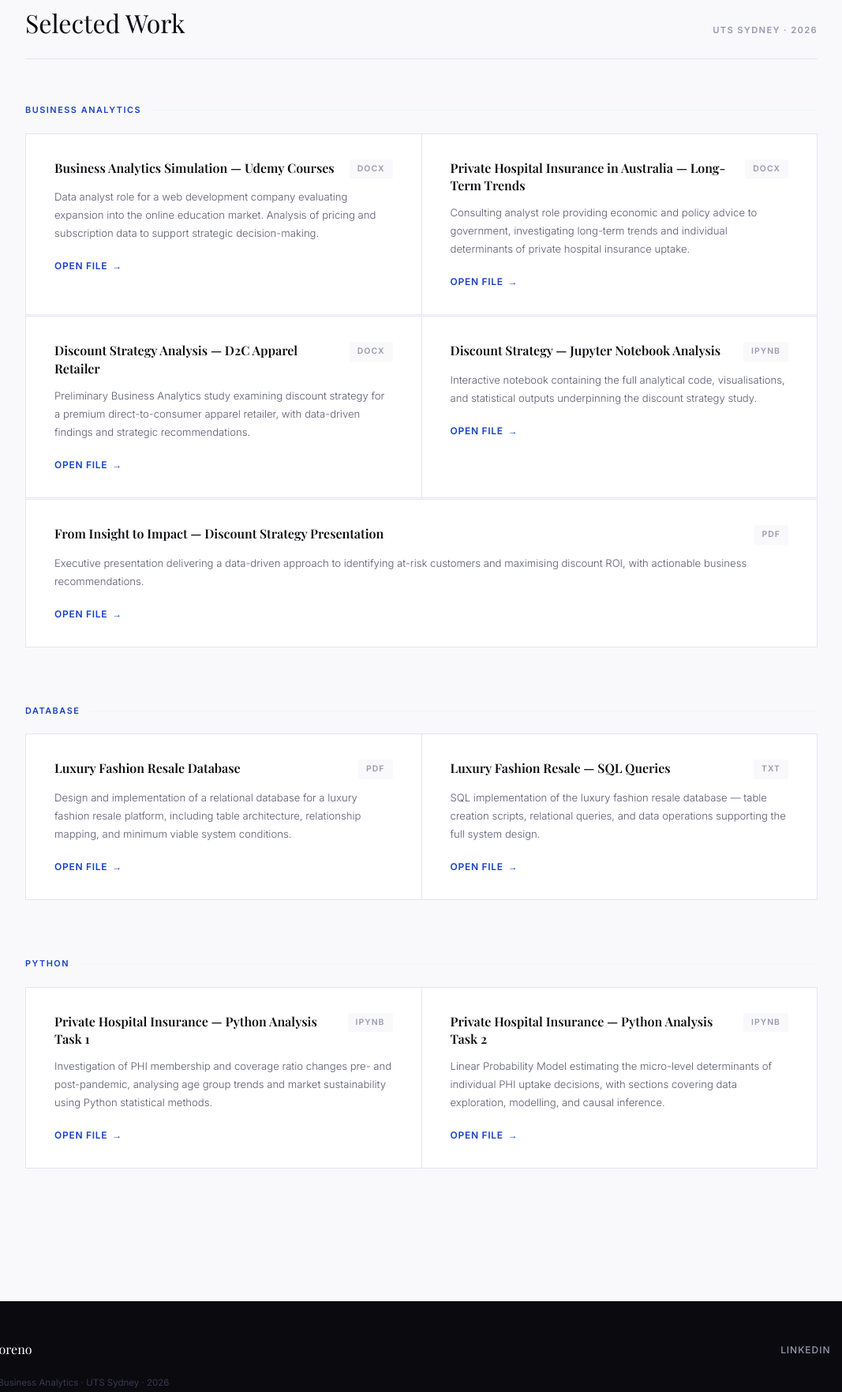
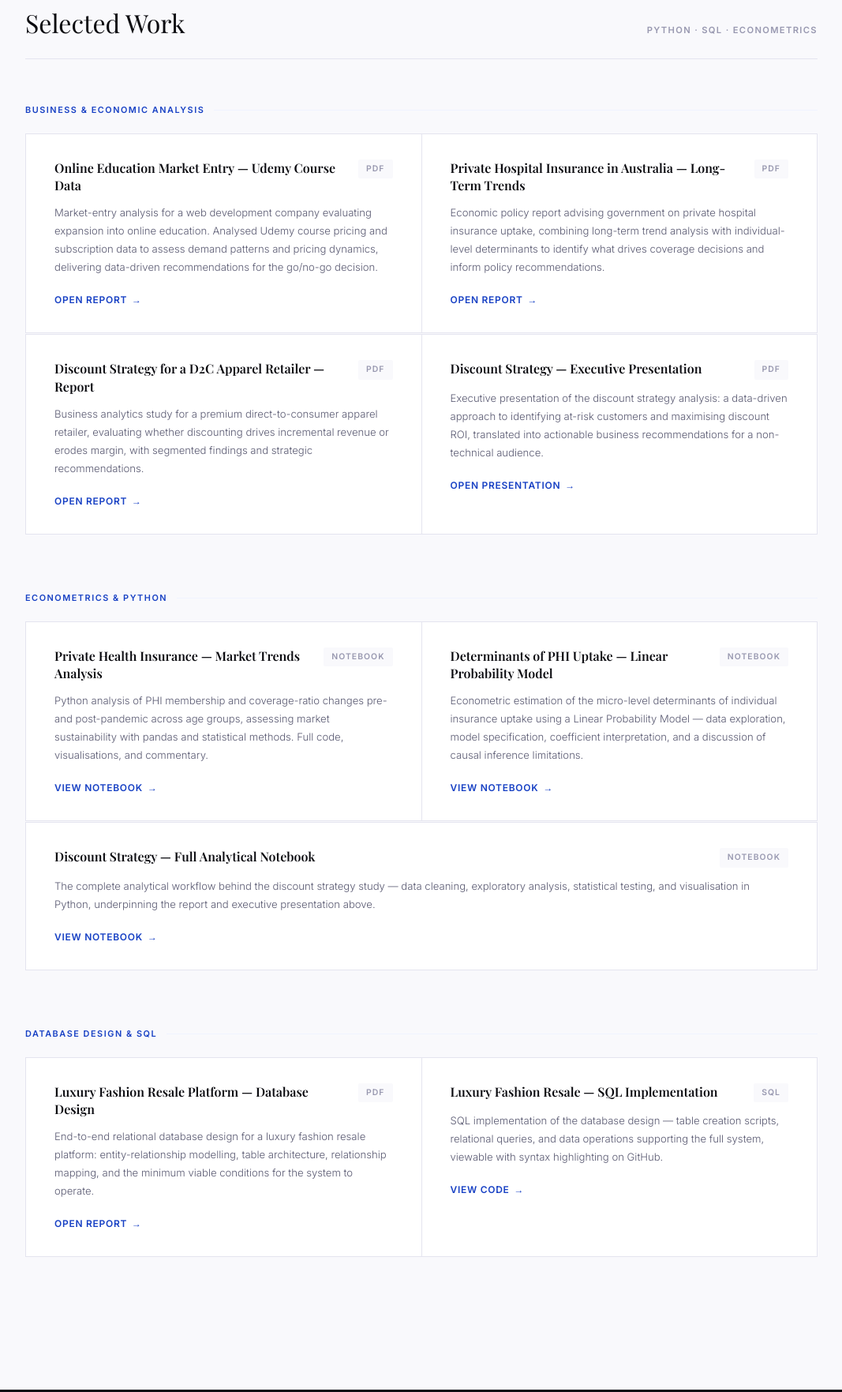
Before and after one commit to paulamorenomappe-26/paulamorenomappe-26.github.io, a plain HTML site: page index.html in a window 1280 px wide. Shown: the part 911-2674 px from the top of the page at 79% size, without its empty margins (106-1173 px from the left). Drawn offline with nearby package versions, Linux system fonts and the light colour scheme.

Commit message:
Update index.html

```diff
--- a/index.html
+++ b/index.html
@@ -4,10 +4,10 @@
 <meta charset="UTF-8" />
 <meta name="viewport" content="width=device-width, initial-scale=1.0"/>
 <title>Paula Moreno | Business Analytics</title>
+<meta name="description" content="Business analytics portfolio of Paula Moreno — Python, SQL, and econometric analysis applied to commercial and policy questions. Master of Business Analytics, UTS Sydney."/>
 <link href="https://fonts.googleapis.com/css2?family=Playfair+Display:wght@400;600&family=Inter:wght@300;400;500;600&display=swap" rel="stylesheet">
 <style>
 *, *::before, *::after { box-sizing: border-box; margin: 0; padding: 0; }
-
 :root {
   --black: #0a0a0f;
   --ink: #1c1c28;
@@ -19,9 +19,7 @@
   --blue: #1740c4;
   --blue-pale: #f0f3ff;
 }
-
 html { scroll-behavior: smooth; }
-
 body {
   font-family: 'Inter', sans-serif;
   background: var(--bg);
@@ -30,7 +28,6 @@
   line-height: 1.6;
   -webkit-font-smoothing: antialiased;
 }
-
 nav {
   position: fixed;
   top: 0; left: 0; right: 0;
@@ -44,7 +41,6 @@
   align-items: center;
   justify-content: space-between;
 }
-
 .nav-name {
   font-family: 'Playfair Display', serif;
   font-size: 1rem;
@@ -52,13 +48,11 @@
   color: var(--black);
   letter-spacing: 0.01em;
 }
-
 .nav-links {
   display: flex;
   gap: 32px;
   list-style: none;
 }
-
 .nav-links a {
   font-size: 0.78rem;
   font-weight: 500;
@@ -68,16 +62,13 @@
   text-decoration: none;
   transition: color 0.2s;
 }
-
 .nav-links a:hover { color: var(--blue); }
-
 .hero {
   min-height: 100vh;
   display: grid;
   grid-template-columns: 1fr 1fr;
   padding-top: 56px;
 }
-
 .hero-left {
   background: var(--black);
   padding: 80px 64px;
@@ -85,7 +76,6 @@
   flex-direction: column;
   justify-content: center;
 }
-
 .hero-label {
   font-size: 0.7rem;
   font-weight: 600;
@@ -97,7 +87,6 @@
   align-items: center;
   gap: 12px;
 }
-
 .hero-label::before {
   content: '';
   display: block;
@@ -105,7 +94,6 @@
   height: 1px;
   background: var(--blue);
 }
-
 .hero-name {
   font-family: 'Playfair Display', serif;
   font-size: clamp(2.8rem, 4.5vw, 4.2rem);
@@ -114,12 +102,10 @@
   color: var(--white);
   margin-bottom: 32px;
 }
-
 .hero-name em {
   font-style: italic;
   color: #a0a8ff;
 }
-
 .hero-bio {
   font-size: 0.92rem;
   line-height: 1.8;
@@ -128,13 +114,11 @@
   font-weight: 300;
   margin-bottom: 48px;
 }
-
 .hero-cta {
   display: flex;
   gap: 16px;
   flex-wrap: wrap;
 }
-
 .btn-primary {
   font-size: 0.78rem;
   font-weight: 600;
@@ -147,9 +131,7 @@
   border-radius: 2px;
   transition: opacity 0.2s;
 }
-
 .btn-primary:hover { opacity: 0.85; }
-
 .btn-ghost {
   font-size: 0.78rem;
   font-weight: 600;
@@ -162,9 +144,7 @@
   border-radius: 2px;
   transition: border-color 0.2s, color 0.2s;
 }
-
 .btn-ghost:hover { border-color: #9898b8; color: var(--white); }
-
 .hero-right {
   background: var(--white);
   padding: 80px 64px;
@@ -172,7 +152,6 @@
   flex-direction: column;
   justify-content: center;
 }
-
 .skills-label {
   font-size: 0.7rem;
   font-weight: 600;
@@ -181,7 +160,6 @@
   color: var(--muted);
   margin-bottom: 40px;
 }
-
 .skill-item {
   padding: 28px 0;
   border-bottom: 1px solid var(--rule);
@@ -190,16 +168,13 @@
   gap: 20px;
   align-items: start;
 }
-
 .skill-item:first-of-type { border-top: 1px solid var(--rule); }
-
 .skill-num {
   font-size: 0.7rem;
   font-weight: 600;
   color: var(--blue);
   padding-top: 3px;
 }
-
 .skill-title {
   font-family: 'Playfair Display', serif;
   font-size: 1.1rem;
@@ -207,20 +182,17 @@
   color: var(--ink);
   margin-bottom: 6px;
 }
-
 .skill-desc {
   font-size: 0.82rem;
   color: var(--mid);
   line-height: 1.7;
   font-weight: 300;
 }
-
 .section-wrap {
   max-width: 1100px;
   margin: 0 auto;
   padding: 96px 48px;
 }
-
 .section-header {
   display: flex;
   align-items: baseline;
@@ -229,14 +201,12 @@
   padding-bottom: 20px;
   border-bottom: 1px solid var(--rule);
 }
-
 .section-title {
   font-family: 'Playfair Display', serif;
   font-size: 2rem;
   font-weight: 400;
   color: var(--black);
 }
-
 .section-tag {
   font-size: 0.7rem;
   font-weight: 600;
@@ -244,9 +214,7 @@
   text-transform: uppercase;
   color: var(--muted);
 }
-
 .category-block { margin-bottom: 72px; }
-
 .category-label {
   font-size: 0.68rem;
   font-weight: 600;
@@ -258,14 +226,12 @@
   align-items: center;
   gap: 12px;
 }
-
 .category-label::after {
   content: '';
   flex: 1;
   height: 1px;
   background: var(--blue-pale);
 }
-
 .project-row {
   display: grid;
   grid-template-columns: 1fr 1fr;
@@ -273,9 +239,7 @@
   background: var(--rule);
   border: 1px solid var(--rule);
 }
-
 .project-row.single { grid-template-columns: 1fr; }
-
 .project-card {
   background: var(--white);
   padding: 32px 36px;
@@ -284,16 +248,13 @@
   gap: 12px;
   transition: background 0.2s;
 }
-
 .project-card:hover { background: var(--blue-pale); }
-
 .project-card-top {
   display: flex;
   align-items: flex-start;
   justify-content: space-between;
   gap: 16px;
 }
-
 .project-title {
   font-family: 'Playfair Display', serif;
   font-size: 1rem;
@@ -302,7 +263,6 @@
   line-height: 1.4;
   flex: 1;
 }
-
 .project-type {
   font-size: 0.65rem;
   font-weight: 600;
@@ -315,14 +275,12 @@
   white-space: nowrap;
   flex-shrink: 0;
 }
-
 .project-desc {
   font-size: 0.82rem;
   color: var(--mid);
   line-height: 1.75;
   font-weight: 300;
 }
-
 .project-link {
   display: inline-flex;
   align-items: center;
@@ -336,10 +294,8 @@
   margin-top: 8px;
   transition: gap 0.2s;
 }
-
 .project-link:hover { gap: 10px; }
 .project-link::after { content: '→'; }
-
 footer {
   background: var(--black);
   padding: 48px;
@@ -349,18 +305,15 @@
   flex-wrap: wrap;
   gap: 20px;
 }
-
 .footer-name {
   font-family: 'Playfair Display', serif;
   font-size: 1rem;
   color: var(--white);
 }
-
 .footer-links {
   display: flex;
   gap: 32px;
 }
-
 .footer-links a {
   font-size: 0.75rem;
   font-weight: 500;
@@ -370,15 +323,12 @@
   text-decoration: none;
   transition: color 0.2s;
 }
-
 .footer-links a:hover { color: var(--white); }
-
 .footer-copy {
   font-size: 0.72rem;
   color: #3a3a52;
   width: 100%;
 }
-
 @media (max-width: 768px) {
   nav { padding: 0 24px; }
   .nav-links { display: none; }
@@ -396,7 +346,8 @@
   <span class="nav-name">Paula Moreno</span>
   <ul class="nav-links">
     <li><a href="#work">Work</a></li>
-    <li><a href="https://www.linkedin.com/in/paula-moreno-analytics" target="_blank">LinkedIn</a></li>
+    <li><a href="https://github.com/paulamorenomappe-26" target="_blank" rel="noopener">GitHub</a></li>
+    <li><a href="https://www.linkedin.com/in/paula-moreno-analytics" target="_blank" rel="noopener">LinkedIn</a></li>
     <li><a href="mailto:paulamorenomappe@gmail.com">Contact</a></li>
   </ul>
 </nav>
@@ -406,46 +357,41 @@
     <p class="hero-label">Business Analytics Portfolio</p>
     <h1 class="hero-name">Paula<br><em>Moreno</em></h1>
     <p class="hero-bio">
-      Master of Business Analytics candidate at UTS Sydney, with a background in marketing, retail leadership, and customer-facing environments. Proactive, detail‑oriented, and solutions‑focused, I combine analytical skills in Python, SQL, and data visualisation with proven communication and stakeholder‑management abilities.
+      Master of Business Analytics candidate at UTS Sydney (WAM 86), applying Python, SQL, and econometric modelling to commercial and policy questions. Backed by a Diploma in Finance &amp; Investments and hands-on experience in financial modelling, I combine quantitative rigour with proven stakeholder communication built across client-facing roles in Sydney, Paris, and Bogotá.
     </p>
     <div class="hero-cta">
       <a href="#work" class="btn-primary">View Work</a>
       <a href="mailto:paulamorenomappe@gmail.com" class="btn-ghost">Get in Touch</a>
     </div>
   </div>
-
   <div class="hero-right">
     <p class="skills-label">Core Competencies</p>
-
     <div class="skill-item">
       <span class="skill-num">01</span>
       <div>
         <div class="skill-title">Analyse</div>
-        <div class="skill-desc">Statistical modelling, regression analysis, and hypothesis testing to uncover patterns and drive evidence-based decisions.</div>
+        <div class="skill-desc">Statistical modelling, regression analysis, and hypothesis testing in Python (pandas, NumPy, statsmodels) to uncover patterns and quantify effects.</div>
       </div>
     </div>
-
     <div class="skill-item">
       <span class="skill-num">02</span>
       <div>
-        <div class="skill-title">Visualise</div>
-        <div class="skill-desc">Translating complex datasets into clear, compelling narratives using Python, SQL, and data visualisation tools.</div>
+        <div class="skill-title">Model</div>
+        <div class="skill-desc">Financial modelling and valuation in Excel, econometric estimation, and relational database design with SQL for structured, decision-ready data.</div>
       </div>
     </div>
-
     <div class="skill-item">
       <span class="skill-num">03</span>
       <div>
-        <div class="skill-title">Communicate</div>
-        <div class="skill-desc">Presenting analytical findings to diverse stakeholders with clarity, confidence, and commercial context.</div>
+        <div class="skill-title">Visualise</div>
+        <div class="skill-desc">Translating complex datasets into clear, compelling narratives using Python and data visualisation tools such as Tableau.</div>
       </div>
     </div>
-
     <div class="skill-item">
       <span class="skill-num">04</span>
       <div>
-        <div class="skill-title">Deliver</div>
-        <div class="skill-desc">Organised, proactive, and solutions-focused — managing priorities and supporting project delivery in fast-paced environments.</div>
+        <div class="skill-title">Communicate</div>
+        <div class="skill-desc">Presenting analytical findings and recommendations to executive and non-technical stakeholders with clarity and commercial context.</div>
       </div>
     </div>
   </div>
@@ -455,105 +401,102 @@
   <div class="section-wrap">
     <div class="section-header">
       <h2 class="section-title">Selected Work</h2>
-      <span class="section-tag">UTS Sydney · 2026</span>
+      <span class="section-tag">Python · SQL · Econometrics</span>
     </div>
 
     <div class="category-block">
-      <p class="category-label">Business Analytics</p>
+      <p class="category-label">Business &amp; Economic Analysis</p>
       <div class="project-row">
         <div class="project-card">
           <div class="project-card-top">
-            <div class="project-title">Business Analytics Simulation — Udemy Courses</div>
-            <span class="project-type">DOCX</span>
+            <div class="project-title">Online Education Market Entry — Udemy Course Data</div>
+            <span class="project-type">PDF</span>
           </div>
-          <p class="project-desc">Data analyst role for a web development company evaluating expansion into the online education market. Analysis of pricing and subscription data to support strategic decision-making.</p>
-          <a href="Assign2_Paula_Moreno.docx" target="_blank" class="project-link">Open file</a>
+          <p class="project-desc">Market-entry analysis for a web development company evaluating expansion into online education. Analysed Udemy course pricing and subscription data to assess demand patterns and pricing dynamics, delivering data-driven recommendations for the go/no-go decision.</p>
+          <!-- OPTIONAL: add one sentence with your key finding, e.g. "Analysis found that ..." -->
+          <a href="udemy-market-expansion-analysis.pdf" target="_blank" class="project-link">Open report</a>
         </div>
-
         <div class="project-card">
           <div class="project-card-top">
             <div class="project-title">Private Hospital Insurance in Australia — Long-Term Trends</div>
-            <span class="project-type">DOCX</span>
+            <span class="project-type">PDF</span>
           </div>
-          <p class="project-desc">Consulting analyst role providing economic and policy advice to government, investigating long-term trends and individual determinants of private hospital insurance uptake.</p>
-          <a href="Assign3_Paula_Moreno.docx" target="_blank" class="project-link">Open file</a>
+          <p class="project-desc">Economic policy report advising government on private hospital insurance uptake, combining long-term trend analysis with individual-level determinants to identify what drives coverage decisions and inform policy recommendations.</p>
+          <!-- OPTIONAL: add one sentence with your key finding -->
+          <a href="phi-longterm-trends-report.pdf" target="_blank" class="project-link">Open report</a>
         </div>
       </div>
-
       <div class="project-row" style="margin-top:1px;">
         <div class="project-card">
           <div class="project-card-top">
-            <div class="project-title">Discount Strategy Analysis — D2C Apparel Retailer</div>
-            <span class="project-type">DOCX</span>
+            <div class="project-title">Discount Strategy for a D2C Apparel Retailer — Report</div>
+            <span class="project-type">PDF</span>
           </div>
-          <p class="project-desc">Preliminary Business Analytics study examining discount strategy for a premium direct-to-consumer apparel retailer, with data-driven findings and strategic recommendations.</p>
-          <a href="PAULA_MORENO_Assessment2_Report.docx" target="_blank" class="project-link">Open file</a>
+          <p class="project-desc">Business analytics study for a premium direct-to-consumer apparel retailer, evaluating whether discounting drives incremental revenue or erodes margin, with segmented findings and strategic recommendations.</p>
+          <!-- OPTIONAL: add one sentence with your key finding -->
+          <a href="discount-strategy-report.pdf" target="_blank" class="project-link">Open report</a>
         </div>
-
         <div class="project-card">
           <div class="project-card-top">
-            <div class="project-title">Discount Strategy — Jupyter Notebook Analysis</div>
-            <span class="project-type">IPYNB</span>
-          </div>
-          <p class="project-desc">Interactive notebook containing the full analytical code, visualisations, and statistical outputs underpinning the discount strategy study.</p>
-          <a href="PAULA_MORENO_Assessment2_Report (2).ipynb" target="_blank" class="project-link">Open file</a>
-        </div>
-      </div>
-
-      <div class="project-row single" style="margin-top:1px;">
-        <div class="project-card">
-          <div class="project-card-top">
-            <div class="project-title">From Insight to Impact — Discount Strategy Presentation</div>
+            <div class="project-title">Discount Strategy — Executive Presentation</div>
             <span class="project-type">PDF</span>
           </div>
-          <p class="project-desc">Executive presentation delivering a data-driven approach to identifying at-risk customers and maximising discount ROI, with actionable business recommendations.</p>
-          <a href="PAULA_MORENO_Assessment3_VIDEOPPT.pdf" target="_blank" class="project-link">Open file</a>
+          <p class="project-desc">Executive presentation of the discount strategy analysis: a data-driven approach to identifying at-risk customers and maximising discount ROI, translated into actionable business recommendations for a non-technical audience.</p>
+          <a href="discount-strategy-presentation.pdf" target="_blank" class="project-link">Open presentation</a>
         </div>
       </div>
     </div>
 
     <div class="category-block">
-      <p class="category-label">Database</p>
+      <p class="category-label">Econometrics &amp; Python</p>
       <div class="project-row">
         <div class="project-card">
           <div class="project-card-top">
-            <div class="project-title">Luxury Fashion Resale Database</div>
-            <span class="project-type">PDF</span>
+            <div class="project-title">Private Health Insurance — Market Trends Analysis</div>
+            <span class="project-type">Notebook</span>
           </div>
-          <p class="project-desc">Design and implementation of a relational database for a luxury fashion resale platform, including table architecture, relationship mapping, and minimum viable system conditions.</p>
-          <a href="32606 Database Assessment 5  2026  Paula Moreno  student id 26177980.pdf" target="_blank" class="project-link">Open file</a>
+          <p class="project-desc">Python analysis of PHI membership and coverage-ratio changes pre- and post-pandemic across age groups, assessing market sustainability with pandas and statistical methods. Full code, visualisations, and commentary.</p>
+          <a href="https://nbviewer.org/github/paulamorenomappe-26/paulamorenomappe-26.github.io/blob/main/phi-market-trends-analysis.ipynb" target="_blank" rel="noopener" class="project-link">View notebook</a>
         </div>
-
         <div class="project-card">
           <div class="project-card-top">
-            <div class="project-title">Luxury Fashion Resale — SQL Queries</div>
-            <span class="project-type">TXT</span>
+            <div class="project-title">Determinants of PHI Uptake — Linear Probability Model</div>
+            <span class="project-type">Notebook</span>
           </div>
-          <p class="project-desc">SQL implementation of the luxury fashion resale database — table creation scripts, relational queries, and data operations supporting the full system design.</p>
-          <a href="SQL- Resee.txt" target="_blank" class="project-link">Open file</a>
+          <p class="project-desc">Econometric estimation of the micro-level determinants of individual insurance uptake using a Linear Probability Model — data exploration, model specification, coefficient interpretation, and a discussion of causal inference limitations.</p>
+          <a href="https://nbviewer.org/github/paulamorenomappe-26/paulamorenomappe-26.github.io/blob/main/phi-linear-probability-model.ipynb" target="_blank" rel="noopener" class="project-link">View notebook</a>
+        </div>
+      </div>
+      <div class="project-row single" style="margin-top:1px;">
+        <div class="project-card">
+          <div class="project-card-top">
+            <div class="project-title">Discount Strategy — Full Analytical Notebook</div>
+            <span class="project-type">Notebook</span>
+          </div>
+          <p class="project-desc">The complete analytical workflow behind the discount strategy study — data cleaning, exploratory analysis, statistical testing, and visualisation in Python, underpinning the report and executive presentation above.</p>
+          <a href="https://nbviewer.org/github/paulamorenomappe-26/paulamorenomappe-26.github.io/blob/main/discount-strategy-analysis.ipynb" target="_blank" rel="noopener" class="project-link">View notebook</a>
         </div>
       </div>
     </div>
 
     <div class="category-block">
-      <p class="category-label">Python</p>
+      <p class="category-label">Database Design &amp; SQL</p>
       <div class="project-row">
         <div class="project-card">
           <div class="project-card-top">
-            <div class="project-title">Private Hospital Insurance — Python Analysis Task 1</div>
-            <span class="project-type">IPYNB</span>
+            <div class="project-title">Luxury Fashion Resale Platform — Database Design</div>
+            <span class="project-type">PDF</span>
           </div>
-          <p class="project-desc">Investigation of PHI membership and coverage ratio changes pre- and post-pandemic, analysing age group trends and market sustainability using Python statistical methods.</p>
-          <a href="Paula_Moreno_Studio1_Assessment_3_Task_1_.ipynb" target="_blank" class="project-link">Open file</a>
+          <p class="project-desc">End-to-end relational database design for a luxury fashion resale platform: entity-relationship modelling, table architecture, relationship mapping, and the minimum viable conditions for the system to operate.</p>
+          <a href="luxury-resale-database-design.pdf" target="_blank" class="project-link">Open report</a>
         </div>
-
         <div class="project-card">
           <div class="project-card-top">
-            <div class="project-title">Private Hospital Insurance — Python Analysis Task 2</div>
-            <span class="project-type">IPYNB</span>
+            <div class="project-title">Luxury Fashion Resale — SQL Implementation</div>
+            <span class="project-type">SQL</span>
           </div>
-          <p class="project-desc">Linear Probability Model estimating the micro-level determinants of individual PHI uptake decisions, with sections covering data exploration, modelling, and causal inference.</p>
-          <a href="Paula_Moreno_Studio1_Assessment_3_Task_2.ipynb" target="_blank" class="project-link">Open file</a>
+          <p class="project-desc">SQL implementation of the database design — table creation scripts, relational queries, and data operations supporting the full system, viewable with syntax highlighting on GitHub.</p>
+          <a href="https://github.com/paulamorenomappe-26/paulamorenomappe-26.github.io/blob/main/luxury-resale-queries.sql" target="_blank" rel="noopener" class="project-link">View code</a>
         </div>
       </div>
     </div>
@@ -564,10 +507,11 @@
 <footer>
   <span class="footer-name">Paula Moreno</span>
   <div class="footer-links">
-    <a href="https://www.linkedin.com/in/paula-moreno-analytics" target="_blank">LinkedIn</a>
+    <a href="https://github.com/paulamorenomappe-26" target="_blank" rel="noopener">GitHub</a>
+    <a href="https://www.linkedin.com/in/paula-moreno-analytics" target="_blank" rel="noopener">LinkedIn</a>
     <a href="mailto:paulamorenomappe@gmail.com">Email</a>
   </div>
-  <p class="footer-copy">Master of Business Analytics · UTS Sydney · 2026</p>
+  <p class="footer-copy">Business Analytics · Python · SQL · Econometrics · Sydney</p>
 </footer>
 
 </body>
```
Lines whose indentation alone changed are shown as unchanged.
